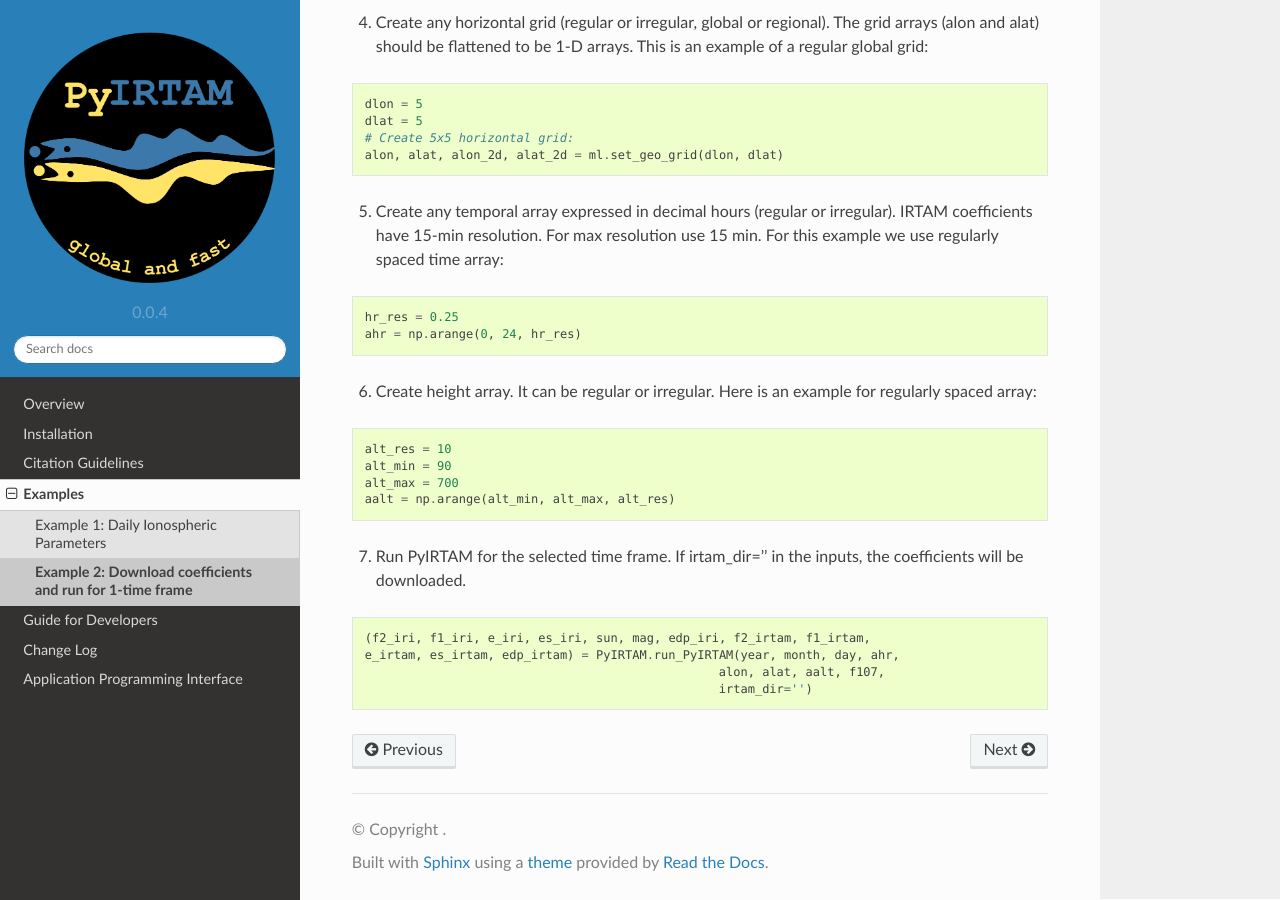
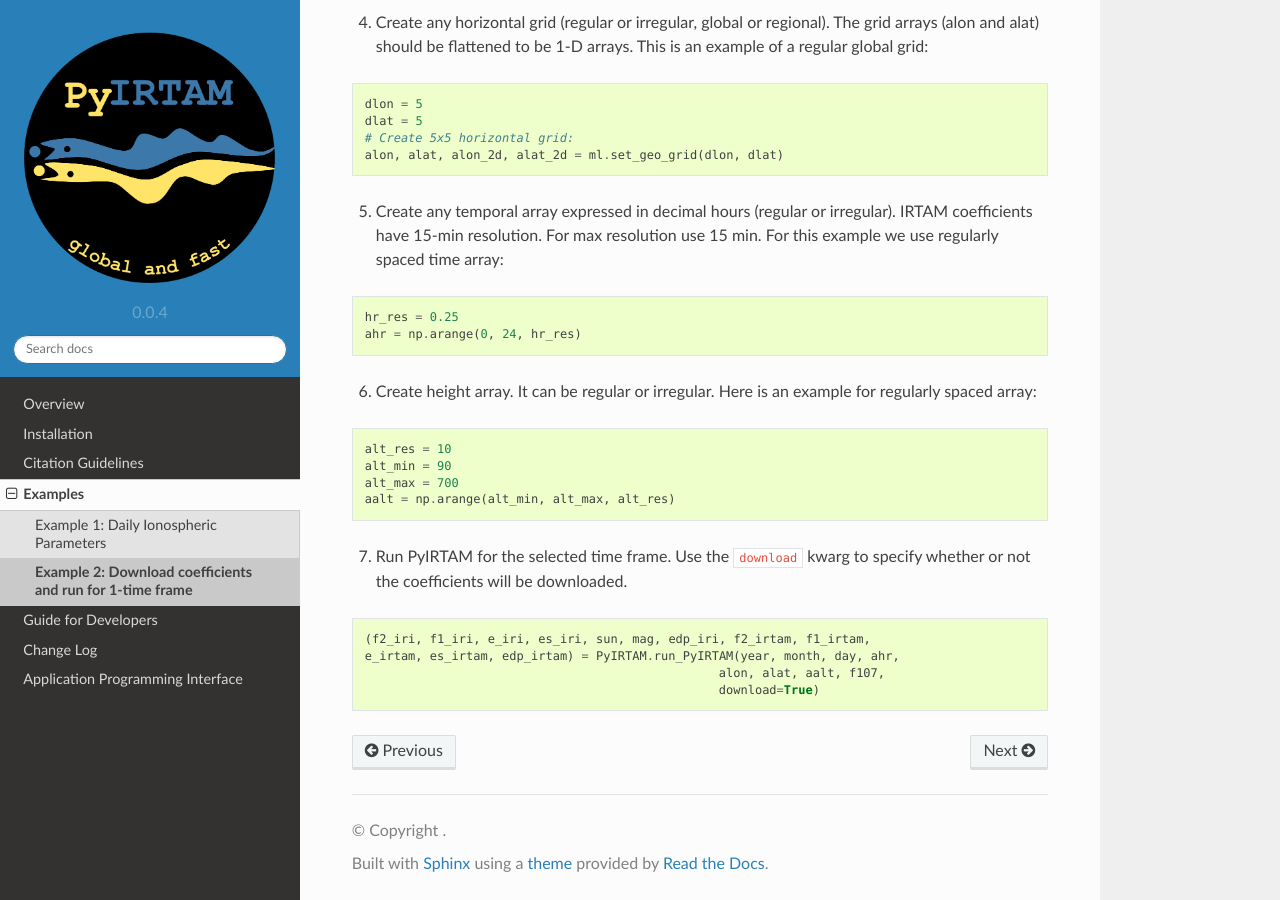
Before and after one commit to victoriyaforsythe/PyIRTAM, a Sphinx documentation site: the page built from docs/examples/ex_1time_frame_with_download.rst, in a window 1280 px wide and 900 px high, scrolled down 770 px. Built offline with Sphinx 7.4.7 and the Read the Docs theme 2.0.0, drawn with Linux system fonts in a browser that asks for light colours.

Commit message:
BUG: updated download example
Updated the download example to use the new download flag.

```diff
--- a/docs/examples/ex_1time_frame_with_download.rst
+++ b/docs/examples/ex_1time_frame_with_download.rst
@@ -63,12 +63,12 @@ simultaneously at all grid points.
    alt_max = 700
    aalt = np.arange(alt_min, alt_max, alt_res)
 
-7. Run PyIRTAM for the selected time frame. If irtam_dir='' in the inputs,
-   the coefficients will be downloaded.
+7. Run PyIRTAM for the selected time frame. Use the ``download`` kwarg to
+   specify whether or not the coefficients will be downloaded.
 
 ::
 
    (f2_iri, f1_iri, e_iri, es_iri, sun, mag, edp_iri, f2_irtam, f1_irtam,
    e_irtam, es_irtam, edp_irtam) = PyIRTAM.run_PyIRTAM(year, month, day, ahr,
                                                     alon, alat, aalt, f107,
-                                                    irtam_dir='')
+                                                    download=True)
```
